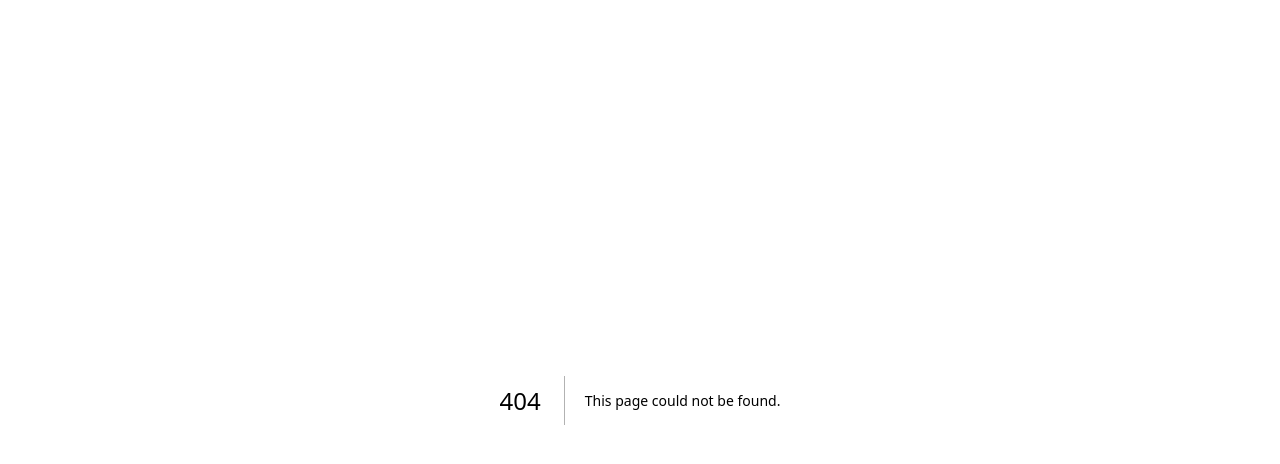
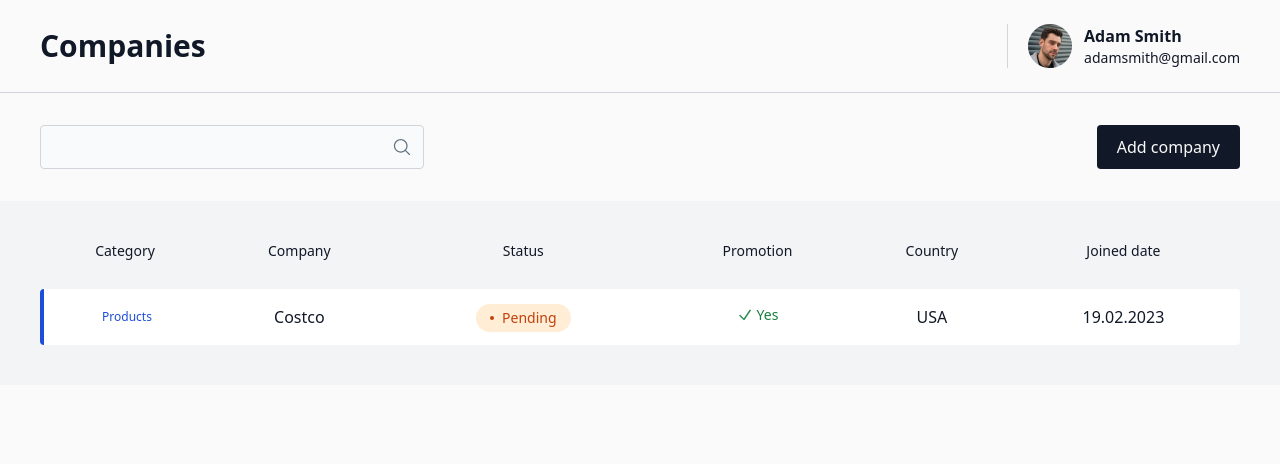
Before and after one commit to Natalia-Kalashnikova/crm-next-js, a Next.js app: page /companies in a window 1280 px wide. Before the commit this address had no page. Shown: the top 464 px of the page. Built offline with nearby package versions, Linux system fonts and the light colour scheme.

Commit message:
Add companies page

```diff
--- /dev/null
+++ b/src/app/companies/[id]/page.tsx
@@ -0,0 +1,14 @@
+import React from "react";
+import Header from "../../components/header";
+
+export interface PageProps {
+  params: { id: string };
+}
+
+export default function Page({ params }: PageProps) {
+  return (
+    <>
+      <Header>Company ({params.id})</Header>
+    </>
+  );
+}
--- /dev/null
+++ b/src/app/companies/page.tsx
@@ -0,0 +1,34 @@
+import React from "react";
+import Header from "../components/header";
+import Toolbar from "../components/toolbar";
+import SearchInput from "../components/search-input";
+import AddCompanyButton from "../components/add-company-button";
+import CompanyTable from "../components/company-table";
+import CompanyRow from "../components/company-row";
+import { Status } from "../components/status-label";
+
+export interface PageProps {}
+
+export default function Page({}: PageProps) {
+  return (
+    <>
+      <Header>Companies</Header>
+      <main>
+        <Toolbar action={<AddCompanyButton />}>
+          <SearchInput />
+        </Toolbar>
+        <CompanyTable>
+          <CompanyRow
+            id={1}
+            category="Products"
+            company="Costco"
+            status={Status.Pending}
+            promotion={true}
+            country="USA"
+            joinedDate="02.19.2023"
+          />
+        </CompanyTable>
+      </main>
+    </>
+  );
+}
--- /dev/null
+++ b/src/app/components/company-row.tsx
@@ -0,0 +1,66 @@
+import React from "react";
+import Image from "next/image";
+import clsx from "clsx";
+import StatusLabel, { Status } from "./status-label";
+
+export interface CompanyRowProps {
+  id: number;
+  category: string;
+  company: string;
+  status: Status;
+  promotion: boolean;
+  country: string;
+  joinedDate: string;
+}
+
+const labelByStatus = {
+  [Status.Active]: "Active",
+  [Status.NotActive]: "Not Active",
+  [Status.Pending]: "Pending",
+  [Status.Suspended]: "Suspended",
+};
+
+export default function CompanyRow({
+  id,
+  category,
+  company,
+  status,
+  promotion,
+  country,
+  joinedDate,
+}: CompanyRowProps) {
+  return (
+    <tr className="h-14 text-center text-gray-900 bg-white">
+      <td className="text-xs font-medium text-blue-700 rounded-l border-l-4 border-blue-700">
+        {category}
+      </td>
+      <td>
+        <a href={`/companies/${id}`}>{company}</a>
+      </td>
+      <td>
+        <StatusLabel status={status}>{labelByStatus[status]}</StatusLabel>
+      </td>
+      <td>
+        <div className="inline-flex items-center gap-1">
+          <Image
+            width={16}
+            height={16}
+            src={`/icons/${promotion ? "check" : "x-mark"}.svg`}
+            alt="promotion icon"
+          />
+          <span
+            className={clsx(
+              "text-sm font-medium",
+              promotion ? "text-green-700" : "text-red-700"
+            )}>
+            {promotion ? "Yes" : "No"}
+          </span>
+        </div>
+      </td>
+      <td>{country}</td>
+      <td className="rounded-r">
+        {new Date(joinedDate).toLocaleDateString("uk-UA")}
+      </td>
+    </tr>
+  );
+}
--- /dev/null
+++ b/src/app/components/company-table.tsx
@@ -0,0 +1,33 @@
+import React from "react";
+
+export interface CompanyTableProps {
+  children?: React.ReactNode;
+}
+
+const headers = [
+  "Category",
+  "Company",
+  "Status",
+  "Promotion",
+  "Country",
+  "Joined date",
+];
+
+export default function CompanyTable({ children }: CompanyTableProps) {
+  return (
+    <div className="py-8 px-10 bg-gray-100">
+      <table className="table-auto w-full border-separate border-spacing-y-2">
+        <thead>
+          <tr>
+            {headers.map((header, i) => (
+              <th key={i} className="pb-5 text-sm font-light text-gray-900">
+                {header}
+              </th>
+            ))}
+          </tr>
+        </thead>
+        <tbody>{children}</tbody>
+      </table>
+    </div>
+  );
+}
--- /dev/null
+++ b/src/app/components/header.tsx
@@ -0,0 +1,26 @@
+import React from "react";
+import Image from "next/image";
+
+export interface HeaderProps {
+  children: React.ReactNode;
+}
+
+export default function Header({ children }: HeaderProps) {
+  return (
+    <header className="flex items-center gap-5 py-6 px-10 border-b border-gray-300">
+      <h1 className="flex-1 text-3xl font-semibold text-gray-900">
+        {children}
+      </h1>
+      <div className="w-px self-stretch bg-gray-300" />
+      <div className="flex gap-3">
+        <Image width={44} height={44} src="/images/avatar.png" alt="avatar" />
+        <div>
+          <p className="text-base font-semibold text-gray-900">Adam Smith</p>
+          <p className="text-sm font-light text-gray-900">
+            adamsmith@gmail.com
+          </p>
+        </div>
+      </div>
+    </header>
+  );
+}
--- /dev/null
+++ b/src/app/components/search-input.tsx
@@ -0,0 +1,33 @@
+import React from "react";
+import Image from "next/image";
+
+export interface SearchInputProps
+  extends React.InputHTMLAttributes<HTMLInputElement> {
+  onSearchClick?: React.MouseEventHandler<HTMLButtonElement>;
+}
+
+export default function SearchInput({
+  onSearchClick,
+  ...rest
+}: SearchInputProps) {
+  return (
+    <div className="relative w-96">
+      <input
+        {...rest}
+        type="text"
+        className="text-sm flex-1 py-3 pl-3 pr-11 w-full h-11 rounded border border-gray-300 bg-gray-50"
+      />
+      <button
+        type="button"
+        className="absolute top-0 right-0 p-3"
+        onClick={onSearchClick}>
+        <Image
+          width={20}
+          height={20}
+          src="/icons/magnifying-glass.svg"
+          alt="search icon"
+        />
+      </button>
+    </div>
+  );
+}
--- /dev/null
+++ b/src/app/components/toolbar.tsx
@@ -0,0 +1,15 @@
+import React from "react";
+
+export interface ToolbarProps {
+  children: React.ReactNode;
+  action?: React.ReactNode;
+}
+
+export default function Toolbar({ children, action }: ToolbarProps) {
+  return (
+    <div className="flex items-center gap-7 py-8 px-10">
+      <div className="flex-1">{children}</div>
+      {action}
+    </div>
+  );
+}
```
